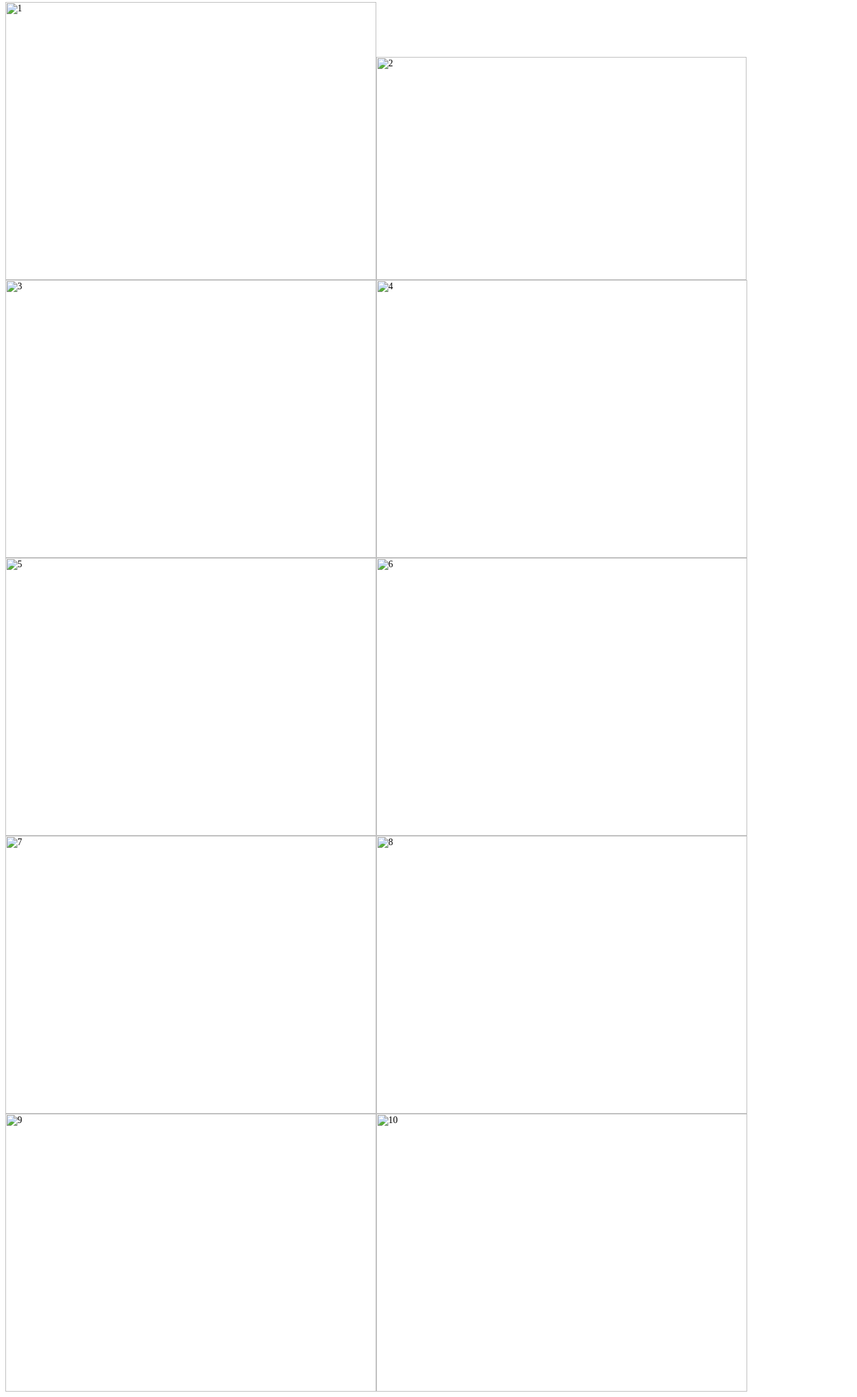
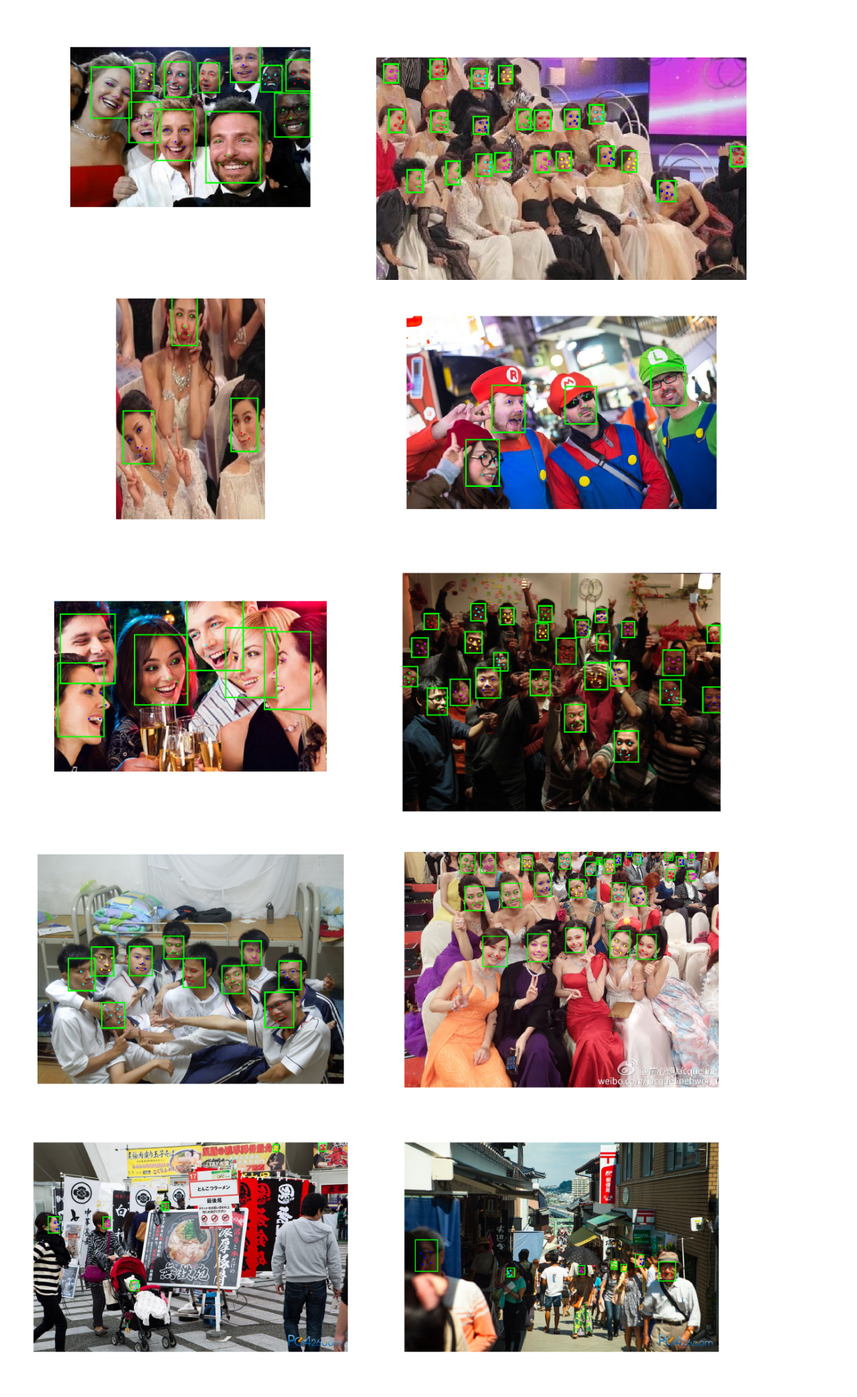
Before and after one commit to kpzhang93/SPL, a plain HTML site: page index.html in a window 1280 px wide. Shown: the part 5-2091 px from the top of the page at 67% size. Drawn offline with Linux system fonts and the light colour scheme.

Commit message:
Update index.html

```diff
--- a/index.html
+++ b/index.html
@@ -9,8 +9,8 @@ xmlns="http://www.w3.org/TR/REC-html40">
 <meta name=ProgId content=Word.Document>
 <meta name=Generator content="Microsoft Word 15">
 <meta name=Originator content="Microsoft Word 15">
-<link rel=File-List href="Doc2.files/filelist.xml">
-<link rel=Edit-Time-Data href="Doc2.files/editdata.mso">
+<link rel=File-List href="stylesheets/filelist.xml">
+<link rel=Edit-Time-Data href="stylesheets/editdata.mso">
 <!--[if !mso]>
 <style>
 v\:* {behavior:url(#default#VML);}
@@ -38,8 +38,8 @@ w\:* {behavior:url(#default#VML);}
   <o:AllowPNG/>
  </o:OfficeDocumentSettings>
 </xml><![endif]-->
-<link rel=themeData href="Doc2.files/themedata.thmx">
-<link rel=colorSchemeMapping href="Doc2.files/colorschememapping.xml">
+<link rel=themeData href="stylesheets/themedata.thmx">
+<link rel=colorSchemeMapping href="stylesheets/colorschememapping.xml">
 <!--[if gte mso 9]><xml>
  <w:WordDocument>
   <w:Zoom>77</w:Zoom>
@@ -825,10 +825,10 @@ span.a0
  @page
 	{mso-page-border-surround-header:no;
 	mso-page-border-surround-footer:no;
-	mso-footnote-separator:url("Doc2.files/header.html") fs;
-	mso-footnote-continuation-separator:url("Doc2.files/header.html") fcs;
-	mso-endnote-separator:url("Doc2.files/header.html") es;
-	mso-endnote-continuation-separator:url("Doc2.files/header.html") ecs;}
+	mso-footnote-separator:url("stylesheets/header.html") fs;
+	mso-footnote-continuation-separator:url("stylesheets/header.html") fcs;
+	mso-endnote-separator:url("stylesheets/header.html") es;
+	mso-endnote-continuation-separator:url("stylesheets/header.html") ecs;}
 @page WordSection1
 	{size:595.3pt 841.9pt;
 	margin:72.0pt 90.0pt 72.0pt 90.0pt;
@@ -892,54 +892,54 @@ div.WordSection1
 </v:shapetype><v:shape id="图片_x0020_1" o:spid="_x0000_i1034" type="#_x0000_t75"
  alt="1" style='width:415.5pt;height:311.25pt;visibility:visible;
  mso-wrap-style:square'>
- <v:imagedata src="Doc2.files/image001.png" o:title="1"/>
+ <v:imagedata src="stylesheets/image001.png" o:title="1"/>
 </v:shape><![endif]--><![if !vml]><img width=554 height=415
-src="Doc2.files/image001.png" alt=1 v:shapes="图片_x0020_1"><![endif]><!--[if gte vml 1]><v:shape
+src="stylesheets/image001.png" alt=1 v:shapes="图片_x0020_1"><![endif]><!--[if gte vml 1]><v:shape
  id="图片_x0020_2" o:spid="_x0000_i1033" type="#_x0000_t75" alt="2" style='width:414.75pt;
  height:249.75pt;visibility:visible;mso-wrap-style:square'>
- <v:imagedata src="Doc2.files/image003.png" o:title="2"/>
+ <v:imagedata src="stylesheets/image003.png" o:title="2"/>
 </v:shape><![endif]--><![if !vml]><img width=553 height=333
-src="Doc2.files/image003.png" alt=2 v:shapes="图片_x0020_2"><![endif]><!--[if gte vml 1]><v:shape
+src="stylesheets/image003.png" alt=2 v:shapes="图片_x0020_2"><![endif]><!--[if gte vml 1]><v:shape
  id="图片_x0020_3" o:spid="_x0000_i1032" type="#_x0000_t75" alt="3" style='width:415.5pt;
  height:311.25pt;visibility:visible;mso-wrap-style:square'>
- <v:imagedata src="Doc2.files/image005.png" o:title="3"/>
+ <v:imagedata src="stylesheets/image005.png" o:title="3"/>
 </v:shape><![endif]--><![if !vml]><img width=554 height=415
-src="Doc2.files/image005.png" alt=3 v:shapes="图片_x0020_3"><![endif]><!--[if gte vml 1]><v:shape
+src="stylesheets/image005.png" alt=3 v:shapes="图片_x0020_3"><![endif]><!--[if gte vml 1]><v:shape
  id="图片_x0020_4" o:spid="_x0000_i1031" type="#_x0000_t75" alt="4" style='width:415.5pt;
  height:311.25pt;visibility:visible;mso-wrap-style:square'>
- <v:imagedata src="Doc2.files/image007.png" o:title="4"/>
+ <v:imagedata src="stylesheets/image007.png" o:title="4"/>
 </v:shape><![endif]--><![if !vml]><img width=554 height=415
-src="Doc2.files/image007.png" alt=4 v:shapes="图片_x0020_4"><![endif]><!--[if gte vml 1]><v:shape
+src="stylesheets/image007.png" alt=4 v:shapes="图片_x0020_4"><![endif]><!--[if gte vml 1]><v:shape
  id="图片_x0020_5" o:spid="_x0000_i1030" type="#_x0000_t75" alt="5" style='width:415.5pt;
  height:311.25pt;visibility:visible;mso-wrap-style:square'>
- <v:imagedata src="Doc2.files/image009.png" o:title="5"/>
+ <v:imagedata src="stylesheets/image009.png" o:title="5"/>
 </v:shape><![endif]--><![if !vml]><img width=554 height=415
-src="Doc2.files/image009.png" alt=5 v:shapes="图片_x0020_5"><![endif]><!--[if gte vml 1]><v:shape
+src="stylesheets/image009.png" alt=5 v:shapes="图片_x0020_5"><![endif]><!--[if gte vml 1]><v:shape
  id="图片_x0020_6" o:spid="_x0000_i1029" type="#_x0000_t75" alt="6" style='width:415.5pt;
  height:311.25pt;visibility:visible;mso-wrap-style:square'>
- <v:imagedata src="Doc2.files/image011.png" o:title="6"/>
+ <v:imagedata src="stylesheets/image011.png" o:title="6"/>
 </v:shape><![endif]--><![if !vml]><img width=554 height=415
-src="Doc2.files/image011.png" alt=6 v:shapes="图片_x0020_6"><![endif]><!--[if gte vml 1]><v:shape
+src="stylesheets/image011.png" alt=6 v:shapes="图片_x0020_6"><![endif]><!--[if gte vml 1]><v:shape
  id="图片_x0020_7" o:spid="_x0000_i1028" type="#_x0000_t75" alt="7" style='width:415.5pt;
  height:311.25pt;visibility:visible;mso-wrap-style:square'>
- <v:imagedata src="Doc2.files/image013.png" o:title="7"/>
+ <v:imagedata src="stylesheets/image013.png" o:title="7"/>
 </v:shape><![endif]--><![if !vml]><img width=554 height=415
-src="Doc2.files/image013.png" alt=7 v:shapes="图片_x0020_7"><![endif]><!--[if gte vml 1]><v:shape
+src="stylesheets/image013.png" alt=7 v:shapes="图片_x0020_7"><![endif]><!--[if gte vml 1]><v:shape
  id="图片_x0020_8" o:spid="_x0000_i1027" type="#_x0000_t75" alt="8" style='width:415.5pt;
  height:311.25pt;visibility:visible;mso-wrap-style:square'>
- <v:imagedata src="Doc2.files/image015.png" o:title="8"/>
+ <v:imagedata src="stylesheets/image015.png" o:title="8"/>
 </v:shape><![endif]--><![if !vml]><img width=554 height=415
-src="Doc2.files/image015.png" alt=8 v:shapes="图片_x0020_8"><![endif]><!--[if gte vml 1]><v:shape
+src="stylesheets/image015.png" alt=8 v:shapes="图片_x0020_8"><![endif]><!--[if gte vml 1]><v:shape
  id="图片_x0020_9" o:spid="_x0000_i1026" type="#_x0000_t75" alt="9" style='width:415.5pt;
  height:311.25pt;visibility:visible;mso-wrap-style:square'>
- <v:imagedata src="Doc2.files/image017.png" o:title="9"/>
+ <v:imagedata src="stylesheets/image017.png" o:title="9"/>
 </v:shape><![endif]--><![if !vml]><img width=554 height=415
-src="Doc2.files/image017.png" alt=9 v:shapes="图片_x0020_9"><![endif]><!--[if gte vml 1]><v:shape
+src="stylesheets/image017.png" alt=9 v:shapes="图片_x0020_9"><![endif]><!--[if gte vml 1]><v:shape
  id="图片_x0020_10" o:spid="_x0000_i1025" type="#_x0000_t75" alt="10" style='width:415.5pt;
  height:311.25pt;visibility:visible;mso-wrap-style:square'>
- <v:imagedata src="Doc2.files/image019.png" o:title="10"/>
+ <v:imagedata src="stylesheets/image019.png" o:title="10"/>
 </v:shape><![endif]--><![if !vml]><img width=554 height=415
-src="Doc2.files/image019.png" alt=10 v:shapes="图片_x0020_10"><![endif]></span></p>
+src="stylesheets/image019.png" alt=10 v:shapes="图片_x0020_10"><![endif]></span></p>
 
 </div>
 
```
